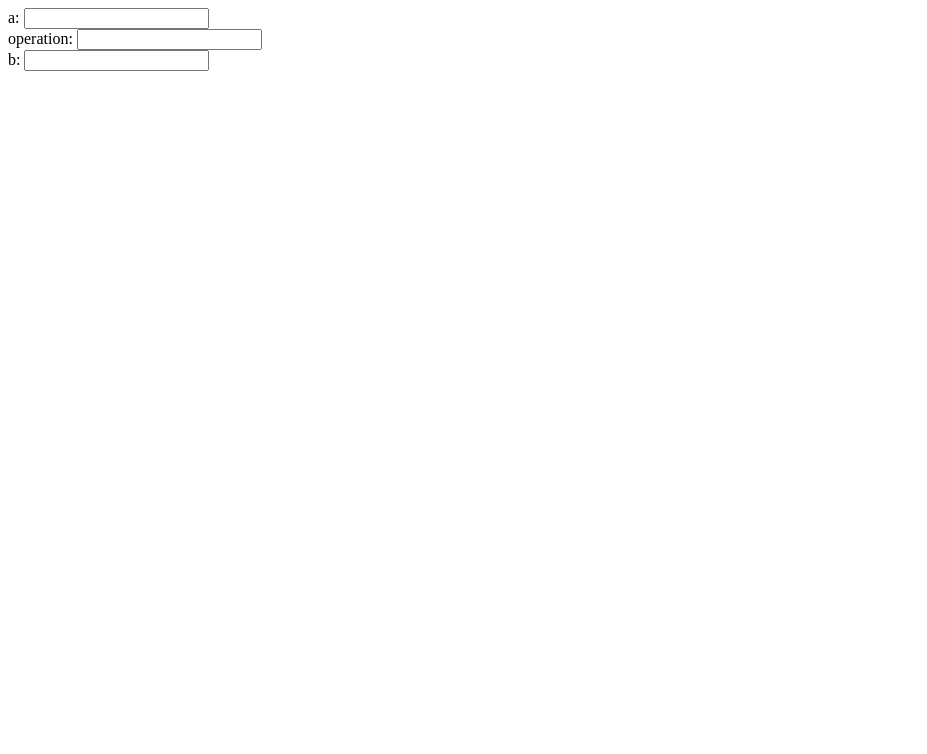
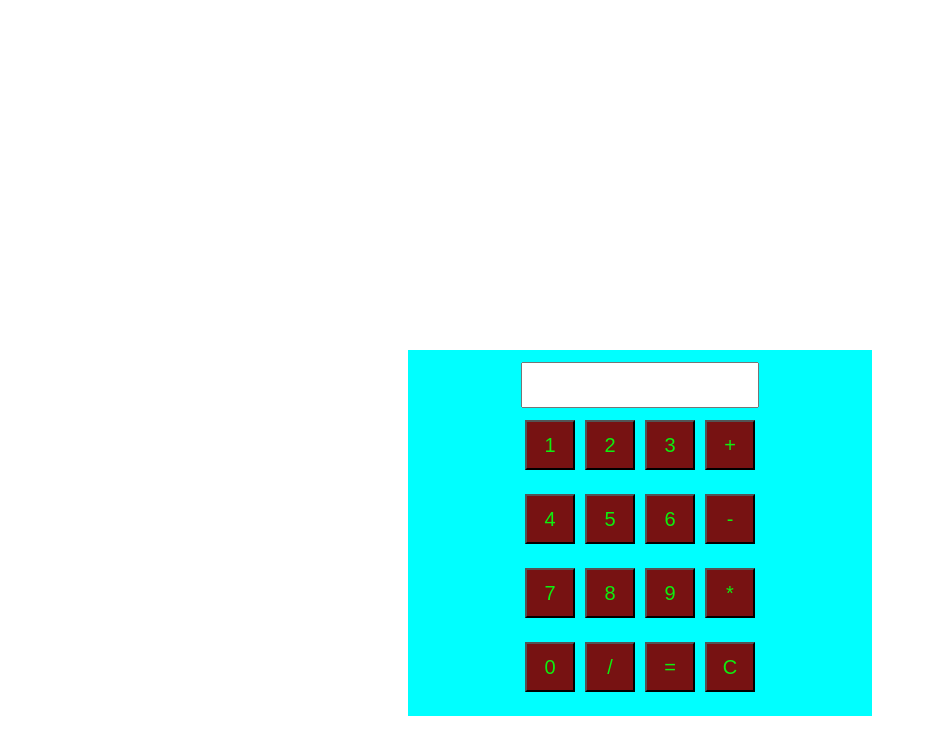
Before and after one commit to Dantedanette0/Project-Calculator, a plain HTML site: page index.html in a window 1280 px wide. Shown: the whole page, without its empty margins (0-927 px from the left). Drawn offline with Linux system fonts and the light colour scheme.

Commit message:
made buttons and a display for calculator (non functional) added css for them as well

```diff
--- a/index.html
+++ b/index.html
@@ -8,27 +8,38 @@
 </head>
 
 <body>
+    <div class="calculator">
 
-    <div>
-        <label>
-            a:
-            <input type="number" id="input-a" step="any">
-        </label>
+        <div>
+            <input class="calc input"></input>
+        </div>
+
+        <div class="row">
+            <button class="calc button">1</button>
+            <button class="calc button">2</button>
+            <button class="calc button">3</button>
+            <button class="calc button">+</button>
+        </div>
+        <div class="row">
+            <button class="calc button">4</button>
+            <button class="calc button">5</button>
+            <button class="calc button">6</button>
+            <button class="calc button">-</button>
+        </div>
+        <div class="row">
+            <button class="calc button">7</button>
+            <button class="calc button">8</button>
+            <button class="calc button">9</button>
+            <button class="calc button">*</button>
+        </div>
+        <div class="row">
+            <button class="calc button">0</button>
+            <button class="calc button">/</button>
+            <button class="calc button">=</button>
+            <button class="calc button">C</button> <!-- Clear button -->
     </div>
+</div>
 
-    <div>
-        <label>
-            operation:
-            <input type="operation" id="input-op" step="any">
-        </label>
-    </div>
-
-    <div>
-        <label>
-            b:
-            <input type="number" id="input-b" step="any">
-        </label>
-    </div>
 
     <script src="main.js"></script>
 </body>
--- a/main.js
+++ b/main.js
@@ -18,6 +18,9 @@ function divide(a, b) {
   return a / b;
 }
 
+let num1 = 0;
+let num2 = 0;
+let operator = "";
 
 // testing the functions in console
 // const a = parseFloat(prompt("Enter a:"));
--- a/style.css
+++ b/style.css
@@ -0,0 +1,34 @@
+/* Container for the entire calculator */
+.calculator {
+    margin: 350px;
+    margin-left: 400px;
+    margin-right: 400px;
+    display: flex;
+    flex-direction: column;
+    background-color: aqua;
+    justify-content: center;
+    align-items: center;
+    padding: 12px;
+}
+
+.calc.input{
+    width: 230px;
+    height: 40px;
+}
+
+.row {
+    display: flex;
+    padding: 12px;
+    gap: 10px;
+}
+
+
+
+
+.button {
+    background-color: rgb(119, 18, 18);
+    color: rgb(15, 238, 15);
+    font-size: 20px;
+    height: 50px;
+    width: 50px;
+}
```
